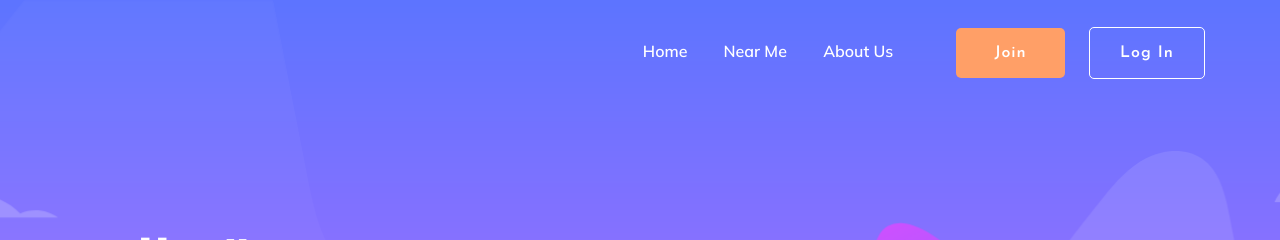
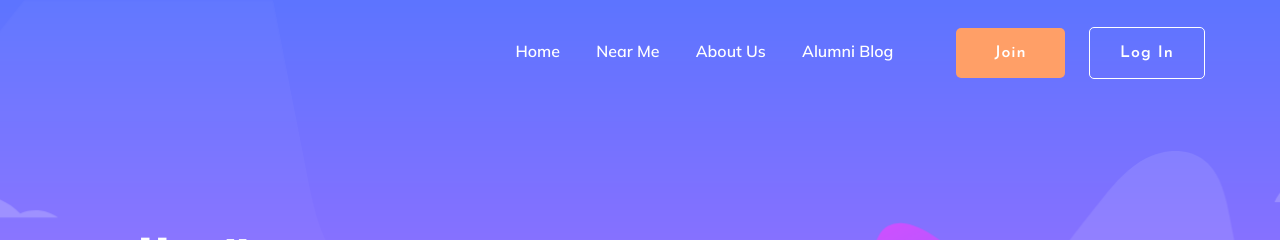
Before and after one commit to Hackers-House/Find-My-School, a Flask app: page /home in a window 1280 px wide. Shown: the top 240 px of the page. Run offline with Flask 2, Linux system fonts and the light colour scheme; some libraries are stand-ins or nearby versions.

Commit message:
adding link to the blogging site

```diff
--- a/application/templates/Layouts/nav.html
+++ b/application/templates/Layouts/nav.html
@@ -20,6 +20,9 @@
                                         <li class="active"><a href="/">Home</a></li>
                                         <li><a href="/near">Near me</a></li>
                                         <li><a href="/about">About us</a></li>
+                                        <li><a href="https://my-blogging-app07.herokuapp.com" target="_blank">Alumni
+                                                Blog</a>
+                                        </li>
                                         <!--   <li><a href="#">Blog</a>
                                               <ul class="submenu">
                                                   <li><a href="/blog">Blog</a></li>
```
